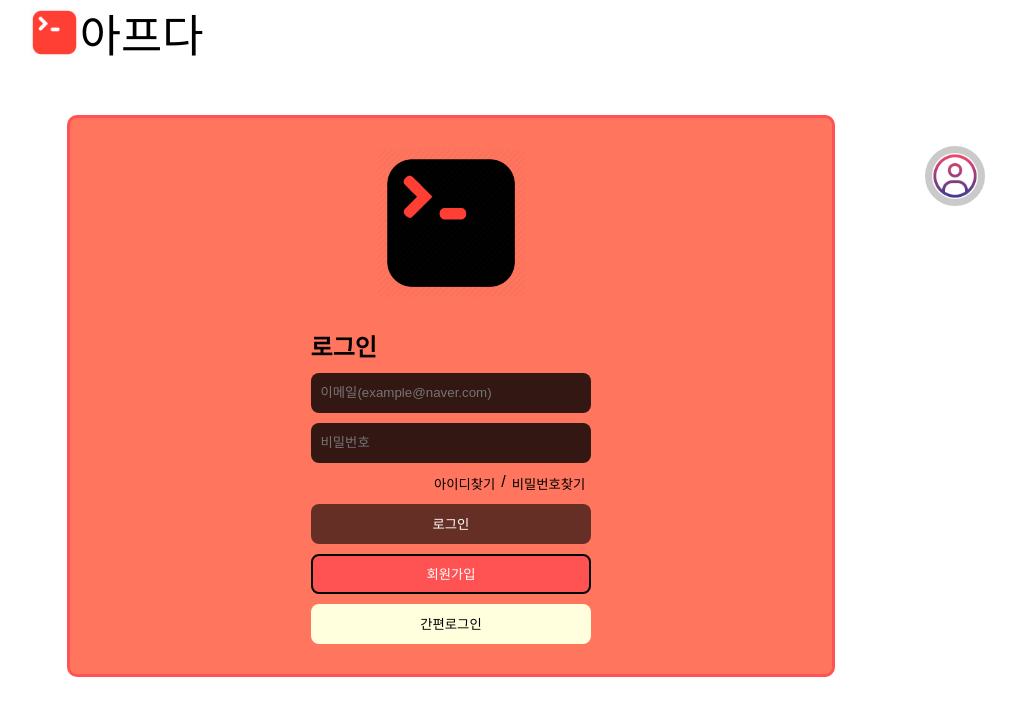
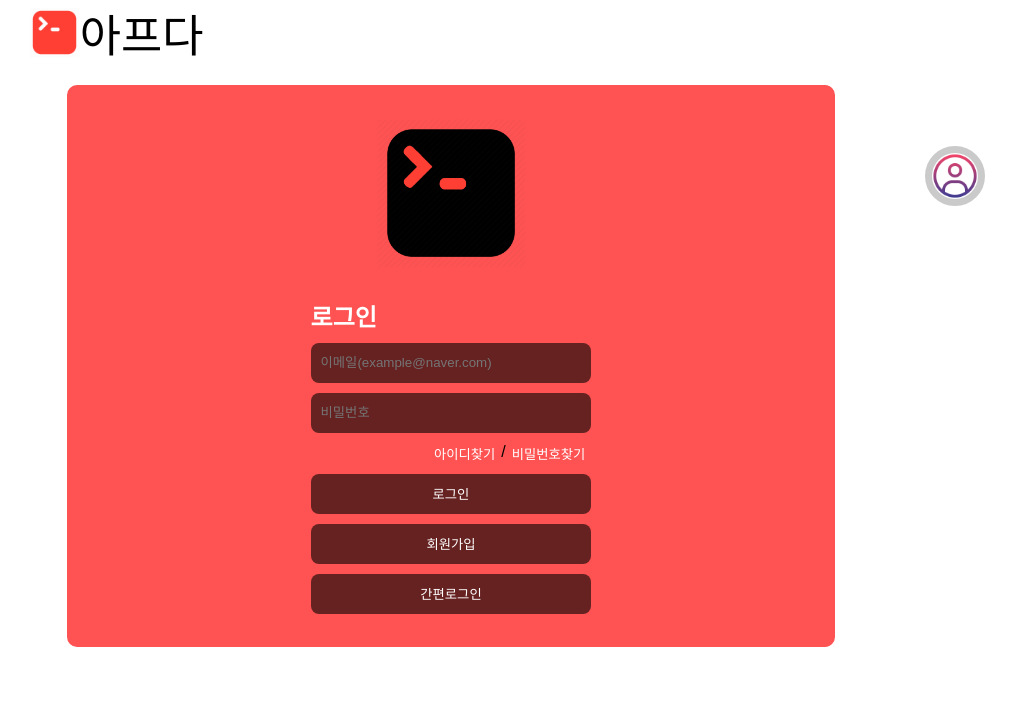
Before and after one commit to tpgh1554/Comprehensive_front, a React (Create React App) app: page /apueda/login in a window 1280 px wide. Shown: the top 716 px of the page, without its empty margins (189-1205 px from the left). Built offline with nearby package versions, Linux system fonts and the light colour scheme; no server answers; a web font is replaced by a local one.

Commit message:
회원쪽 ui

```diff
--- a/src/login/Login.jsx
+++ b/src/login/Login.jsx
@@ -7,7 +7,7 @@ import { UserContext } from "../context/UserStore";
 
 const Container = styled.div`
   width: 100%;
-  padding-top: 50px;
+  padding-top: 20px;
   display: flex;
   justify-content: center;
   align-items: center;
@@ -19,7 +19,10 @@ const Container = styled.div`
     border-radius: 8px;
     cursor: pointer;
     &:hover {
-      background-color: #c72519; /* hover 시 배경색 변경 */
+      /* background-color: #c72519; */
+      background-color: white; /* hover 시 배경색 변경 */
+      border: 2px solid black;
+      color: black;
     }
     &:active {
       background-color: #87160e; /* 클릭 시 배경색 변경 */
@@ -34,7 +37,8 @@ const Box = styled.div`
   justify-content: center;
   align-items: center;
   border: 3px solid #ff5353;
-  background: rgba(255, 83, 53, 0.8);
+  /* background: rgba(255, 83, 53, 0.8); */
+  background-color: #ff5353;
   border-radius: 10px;
   padding: 30px;
   box-sizing: border-box;
@@ -66,13 +70,14 @@ const LoginTxt = styled.div`
   height: auto;
   text-align: left;
   margin-bottom: -20px;
+  color: white;
 `;
 
 const InputBox = styled.input`
   display: flex;
   flex-direction: column;
   border: none;
-  background-color: rgba(0, 0, 0, 0.8);
+  background-color: rgba(0, 0, 0, 0.6);
   width: 40%;
   height: 40px;
   padding-left: 10px;
@@ -87,6 +92,7 @@ const FindBtn = styled.button`
   border: 0;
   background: none;
   display: flex;
+  color: white;
 `;
 const SummitBtnBox = styled.div`
   display: flex;
@@ -103,14 +109,17 @@ const LoginBtn = styled.button`
 const SignUpBtn = styled.button`
   border: 0;
   height: 40px;
-  background-color: #ff5353;
+  /* background-color: #ff5353; */
+  background-color: rgba(0, 0, 0, 0.6);
   color: #ffffff;
-  border: 2px solid black;
+  /* border: 2px solid black; */
 `;
 const ThirdLoginBtn = styled.button`
   border: 0;
   height: 40px;
-  background-color: #ffffde;
+  color: white;
+  background-color: rgba(0, 0, 0, 0.6);
+  /* background-color: #ffffde; */
 `;
 const LoginPage = () => {
   const [email, setEmail] = useState("");
--- a/src/login/style/SignFormStyle.jsx
+++ b/src/login/style/SignFormStyle.jsx
@@ -2,13 +2,14 @@ import styled from "styled-components";
 
 export const Container = styled.div`
   width: 100%;
-  padding-top: 50px;
+  padding-top: 10px;
   display: flex;
   justify-content: center;
   align-items: center;
 
   & input {
     border-radius: 8px;
+    border: none;
     color: #ffffff;
   }
   & button {
@@ -31,11 +32,12 @@ export const Box = styled.div`
   flex-direction: column;
   justify-content: center;
   align-items: center;
-  border: 3px solid #ff5353;
-  background: rgba(255, 83, 53, 0.8);
+
+  background: rgba(255, 83, 83, 1);
   border-radius: 10px;
   padding: 30px;
   box-sizing: border-box;
+  color: white;
 `;
 
 export const Contents = styled.div`
@@ -152,12 +154,16 @@ export const SubmitBtn = styled.button`
   height: 40px;
   width: 40%;
   margin-top: 20px;
-  background-color: rgba(255, 83, 53, 0.8);
-  &:disabled {
-    cursor: not-allowed;
-    &:hover {
-      background-color: rgba(255, 83, 53, 0.8);
-    }
+  /* background-color: rgba(255, 83, 53, 0.8); */
+  border: none;
+  background-color: rgba(0, 0, 0, 0.6);
+  color: white;
+
+  &&:hover {
+    /* background-color: rgba(255, 83, 53, 0.8); */
+    background-color: white;
+    color: black;
+    border: 2px solid black;
   }
 `;
 export const PrivacyBox = styled.div`
```
